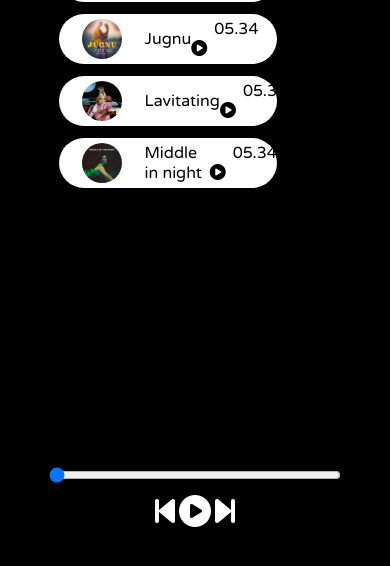
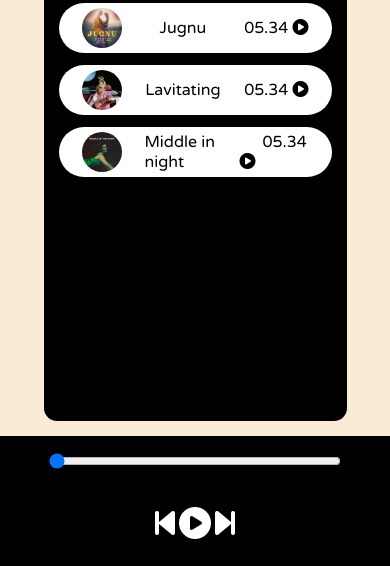
Before and after one commit to Tejodeep2002/Spotify-Clone, a plain HTML site: page index.html in a window 390 px wide. Shown: the part 293-859 px from the top of the page. Drawn offline with Linux system fonts and the light colour scheme.

Commit message:
Bottom bar modify

```diff
--- a/Style.css
+++ b/Style.css
@@ -120,9 +120,45 @@ nav ul li {
 
 @media only screen and (max-width: 1100px){
     body {
-        background-color: black;
+        /* background-color: black; */
     }
     .container{
         background-image: none;
     }
+    .songList h1{
+        font-size: 30px;
+    }
+    .songItems{
+        width: 100%;
+    }
+    .bottom{
+        flex-direction: column;
+        height: 130px;
+    }
+    .container{
+        margin: 15px auto;
+
+        width: 70%;
+        border-radius: 13px;
+    }
+    .songInfo{
+        position: absolute;
+        left: 29vw;
+        top: 4vh;
+    }
+
+    #myProgressBar{
+        position: absolute;
+        top: 2vh;
+    }
+    #gif{
+        width: 26px;
+    }
+    .icons{
+        position: absolute;
+        top: 7vh;
+    }
+
+
+
 }
```
